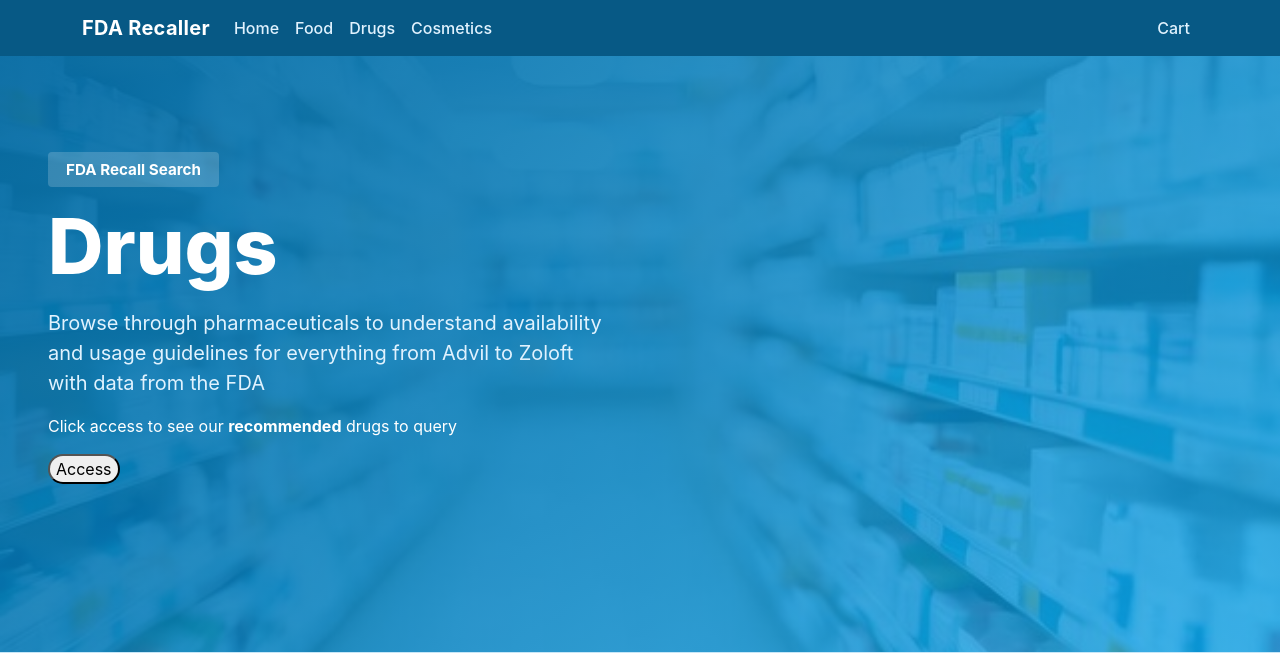
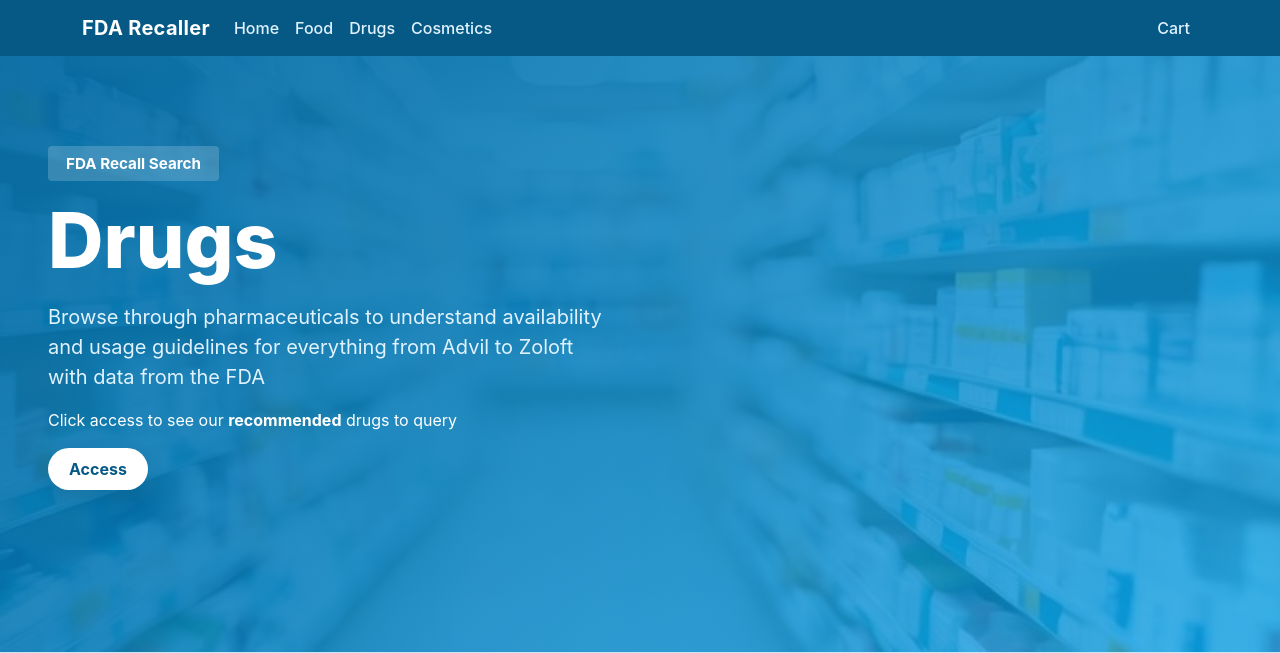
Before and after one commit to 10sChris/Recaller, a Flask app: page /drugs in a window 1280 px wide. Shown: the top 653 px of the page. Run offline with Flask 3, Linux system fonts and the light colour scheme.

Commit message:
fixed access button styles

```diff
--- a/static/main.css
+++ b/static/main.css
@@ -141,9 +141,33 @@ body {
     margin-left: 20px;
   }
 
-  .drugs-page .access-button {
-    border-radius: 20px;
+  .food-page .access-button,
+  .drugs-page .access-button,
+  .cosmetics-page .access-button {
+    border: 1px solid rgba(255, 255, 255, 0.65);
+    border-radius: 999px;
+    background: #ffffff;
+    color: #075985;
+    font-size: 16px;
+    font-weight: 700;
+    line-height: 1;
+    padding: 12px 20px;
     width: max-content;
+    box-shadow: 0 8px 18px rgba(2, 48, 71, 0.18);
+    cursor: pointer;
+  }
+
+  .food-page .access-button:hover,
+  .drugs-page .access-button:hover,
+  .cosmetics-page .access-button:hover {
+    background: #e0f2fe;
+  }
+
+  .food-page .access-button:focus,
+  .drugs-page .access-button:focus,
+  .cosmetics-page .access-button:focus {
+    outline: 3px solid rgba(255, 255, 255, 0.45);
+    outline-offset: 3px;
   }
 
   .drugs-page .popular-drugs {
@@ -215,11 +239,6 @@ body {
     padding: 16px;
     color: black;
     border-left-color: #075985;
-  }
-
-  .food-page .access-button{
-    border-radius: 20px;
-    width: max-content;
   }
 
   .food-card h3 {
@@ -381,13 +400,6 @@ body {
     flex-direction: row;
     gap: 20px;
     margin-top: 20px;
-  }
-
-
-
-  .cosmetics-page .access-button{
-    border-radius: 20px;
-    width: max-content;
   }
 
   .cosmetics-page .search-status{
```
